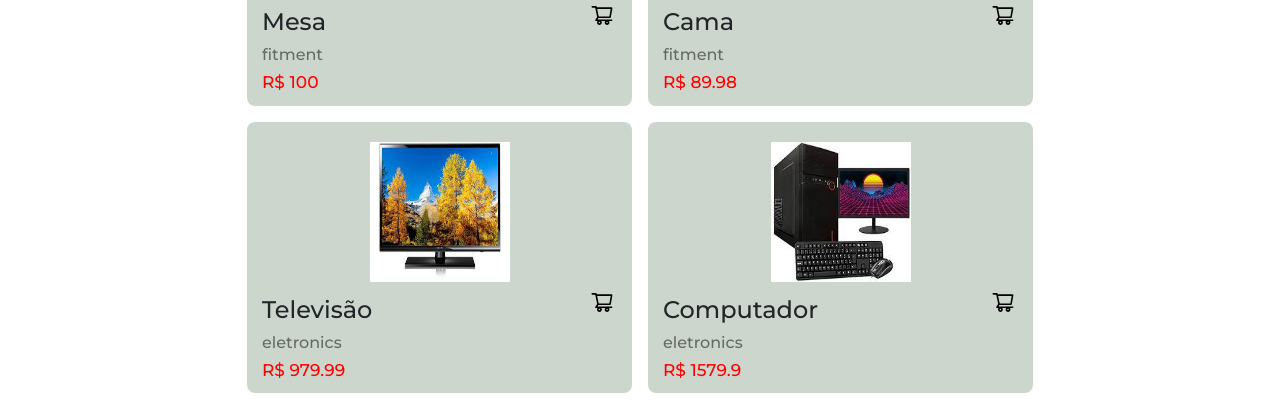
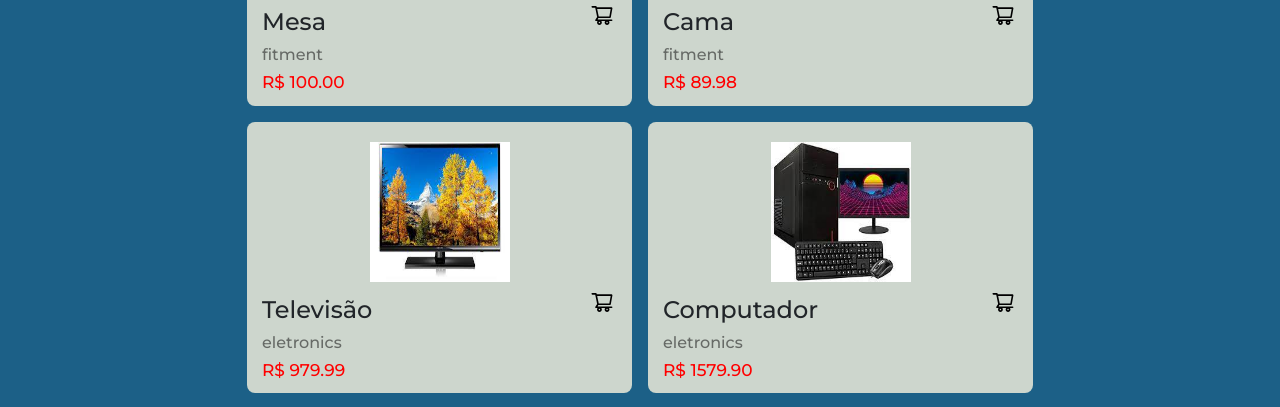
Before and after one commit to davimoreiraa/React-store, a Next.js app: page / in a window 1280 px wide. Shown: the part 256-663 px from the top of the page. Built offline with nearby package versions, Linux system fonts and the light colour scheme.

Commit message:
stylized and updat e the price show on different places

```diff
--- a/src/components/CartBox/index.jsx
+++ b/src/components/CartBox/index.jsx
@@ -43,7 +43,7 @@ export default function CartBox({ showCart }) {
           <MiniCard key={product.id} product={product} removeProduct={removeProduct}/>
         ))}
         <div className={`${styles.total_price_box} rounded-3 d-flex justify-content-center`}>
-          Total: R$ {totalPrice}
+          Total: R$ {totalPrice.toFixed(2)}
         </div>
       </div>
     </div>
--- a/src/components/MiniCard/index.jsx
+++ b/src/components/MiniCard/index.jsx
@@ -4,14 +4,7 @@ import styles from './styles.module.css'
 /* ------------ ICONS ------------ */
 import { BsFillTrashFill } from 'react-icons/bs';
 
-/* ------------ RESOURCES ------------ */
-import { useContext } from "react";
-
-/* ------------ CONTEXT ------------ */
-import Products from '../../Context/Products'
-
 export default function MiniCard({ product, removeProduct }) {
-  let [products, setProducts] = useContext(Products);
 
   return (
     <div className={`${styles.mini_card} d-flex rounded-3 border align-items-center justify-content-between`}>
@@ -20,7 +13,7 @@ export default function MiniCard({ product, removeProduct }) {
       </div>
       <div className={`${styles.product_infos} `}>
         <h1 className={`${styles.product_name} `}>{product.name}</h1>
-        <p className={`${styles.price}`}>R$ {product.price}</p>
+        <p className={`${styles.price}`}>R$ {product.price.toFixed(2)}</p>
       </div>
       <button className={`btn`} onClick={() => removeProduct(product.id)}>
         <i className={`${styles.trash_icon} align-self-end`}><BsFillTrashFill /></i>
--- a/src/components/ProductCard/index.jsx
+++ b/src/components/ProductCard/index.jsx
@@ -16,7 +16,7 @@ export default function ProductCard({product, pushProduct}) {
           <div className={`${styles.infos}`}>
             <p className={styles.name}>{product.name}</p>
             <p className={styles.type}>{product.type}</p>
-            <p className={styles.price}>R$ {product.price}</p>
+            <p className={styles.price}>R$ {product.price.toFixed(2).toString()}</p>
           </div>
         <div>
           <CartButton product={product} pushProduct={pushProduct}/>
--- a/src/pages/Home/styles.module.css
+++ b/src/pages/Home/styles.module.css
@@ -1,6 +1,7 @@
 .body {
   font-family: 'Montserrat', sans-serif;
   min-height: 100vh;
+  background-color: var(--dark-blue);
 }
 
 .content {
```
